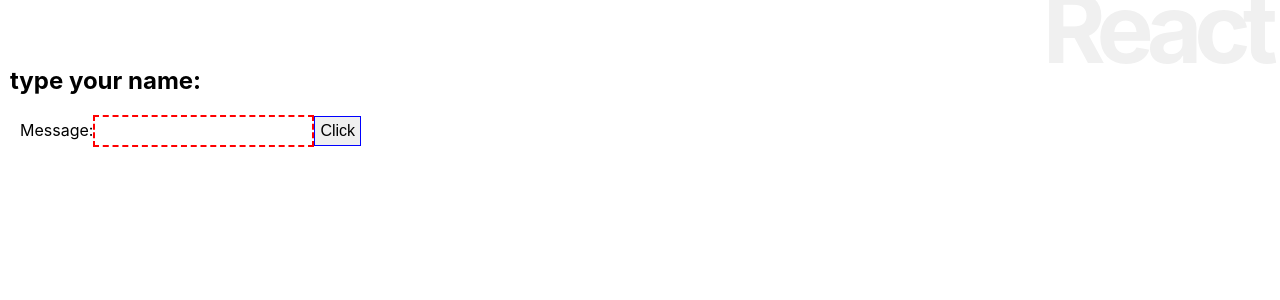
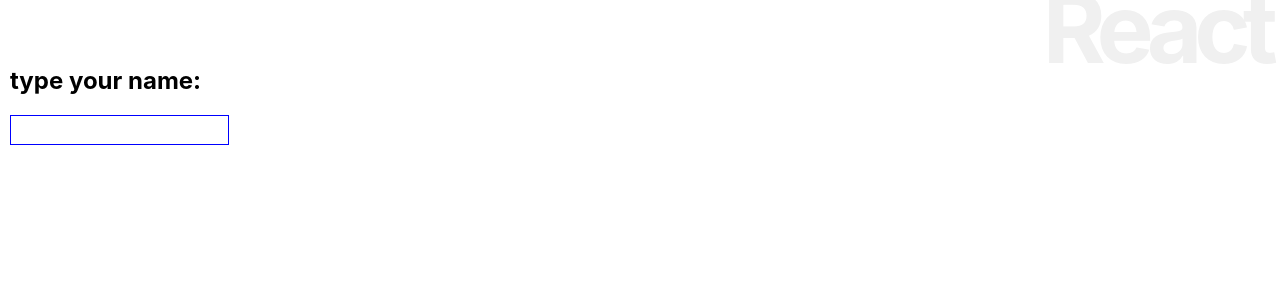
Before and after one commit to takapan2/practice_react, a React (Create React App) app: page / in a window 1280 px wide. Shown: the top 300 px of the page. Built offline with nearby package versions, Linux system fonts and the light colour scheme.

Commit message:
list3-29

```diff
--- a/src/App.js
+++ b/src/App.js
@@ -10,44 +10,45 @@
     margin: "20px 0",
     padding: "5px",
   };
+  constructor(props) {
+    super(props);
+    this.state = {
+      message: "type your name:",
+    };
+    this.doCheck = this.doCheck.bind(this);
+  }
+  doCheck(event) {
+    alert(event.target.value + "は長すぎます。（最大１０文字）");
+  }
+  render() {
+    return (
+      <div>
+        <h1>React</h1>
+        <h2>{this.state.message}</h2>
+        <Message maxlength="10" onCheck={this.doCheck} />
+      </div>
+    );
+  }
+}
+
+class Message extends Component {
   inputStyle = {
     fontSize: "12pt",
     padding: "5px",
   };
   constructor(props) {
     super(props);
-    this.state = {
-      message: "type your name:",
-    };
     this.doChange = this.doChange.bind(this);
-    this.doSubmit = this.doSubmit.bind(this);
   }
-  doChange(event) {
-    this.input = event.target.value;
-  }
-  doSubmit(event) {
-    this.setState({ message: "Hello, " + this.input + "!!" });
-    event.preventDefault();
+  doChange(e) {
+    if (e.target.value.length > this.props.maxlength) {
+      this.props.onCheck(e);
+      e.target.value = e.target.value.substr(0, this.props.maxlength);
+    }
   }
   render() {
     return (
-      <div>
-        <h1>React</h1>
-        <h2>{this.state.message}</h2>
-        <form onSubmit={this.doSubmit}>
-          <label>
-            <span style={this.inputStyle}></span>Message:
-            <input
-              type="text"
-              style={this.inputStyle}
-              onChange={this.doChange}
-              required
-              pattern="[A-Za-z _,.]+"
-            />
-          </label>
-          <input type="submit" style={this.inputStyle} value="Click" />
-        </form>
-      </div>
+      <input type="text" style={this.inputStyle} onChange={this.doChange} />
     );
   }
 }
```
